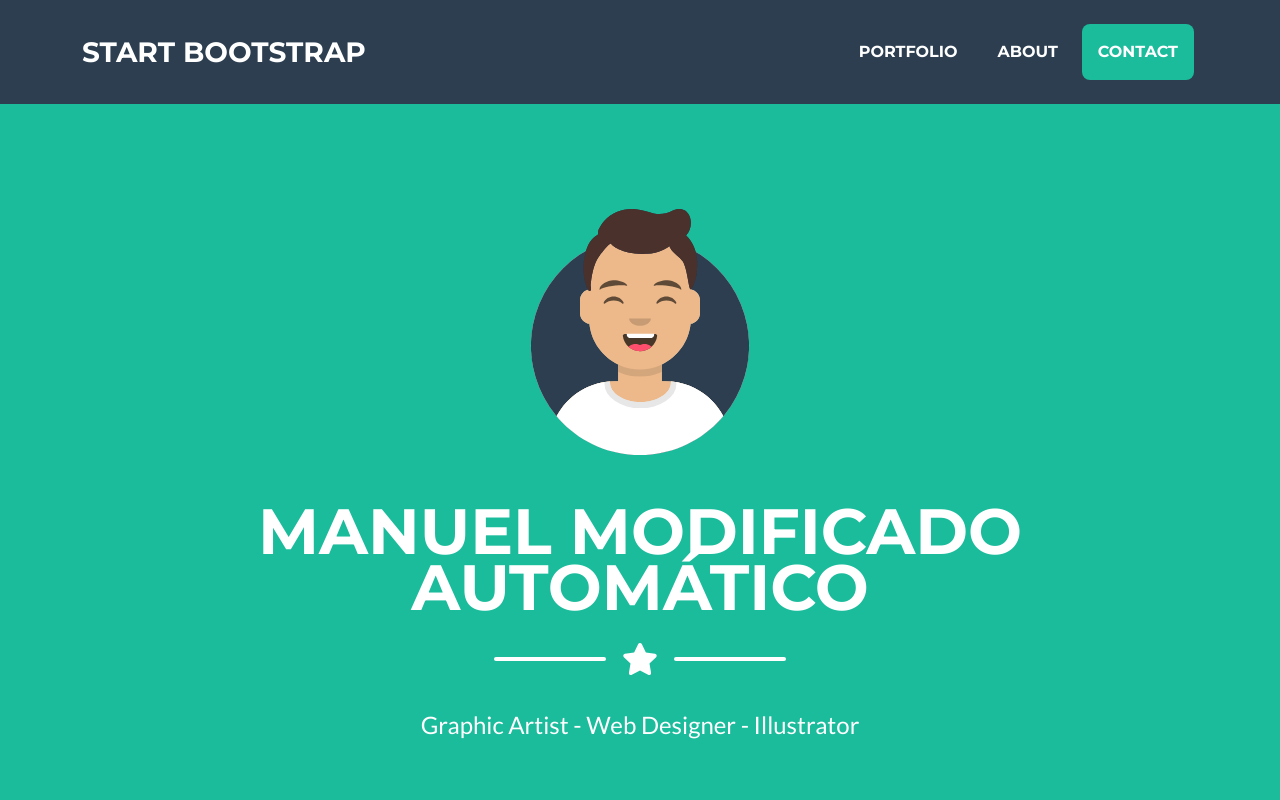
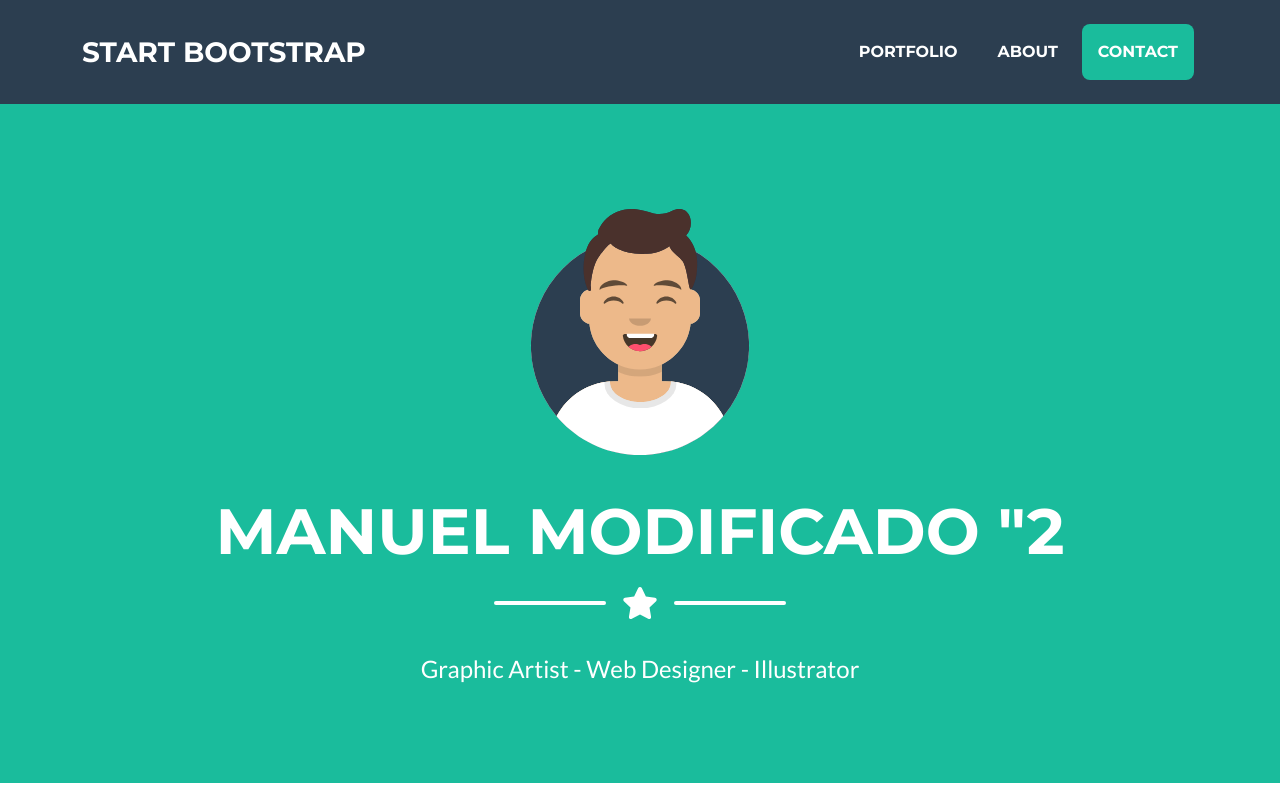
Before and after one commit to manlibo/AWS, a plain HTML site: page index.html in a window 1280 px wide. Shown: the top 800 px of the page. Drawn offline with nearby package versions, Linux system fonts and the light colour scheme.

```diff
--- a/index.html
+++ b/index.html
@@ -40,7 +40,7 @@
                 <!-- Masthead Avatar Image-->
                 <img class="masthead-avatar mb-5" src="assets/img/avataaars.svg" alt="..." />
                 <!-- Masthead Heading-->
-                <h1 class="masthead-heading text-uppercase mb-0">Manuel Modificado Automático</h1>
+                <h1 class="masthead-heading text-uppercase mb-0">Manuel Modificado "2</h1>
                 <!-- Icon Divider-->
                 <div class="divider-custom divider-light">
                     <div class="divider-custom-line"></div>
```
